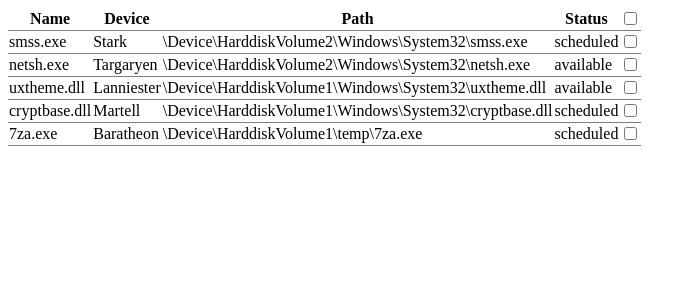
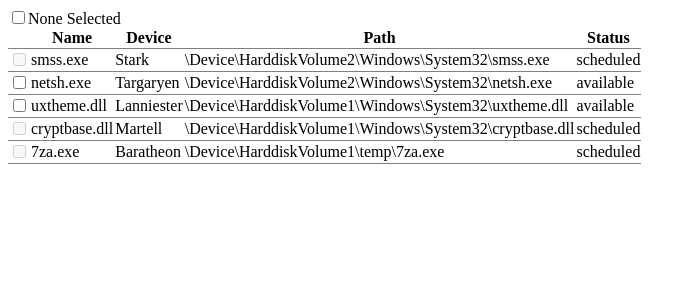
Before and after one commit to dineshramevana/demo-table-project, an Angular app: page / in a window 1280 px wide. Shown: the top 300 px of the page, without its empty margins (0-696 px from the left). Built offline with nearby package versions, Linux system fonts and the light colour scheme.

Commit message:
added header to display selected count and disable non available items

```diff
--- a/src/app/shared/components/dynamic-table/dynamic-table.component.html
+++ b/src/app/shared/components/dynamic-table/dynamic-table.component.html
@@ -1,25 +1,29 @@
 <div class="table-wrapper">
+    <div>
+        <input type="checkbox" [checked]="isAllSelected()" (change)="selectAll($event)" />
+        <span *ngIf="itemsSelected">Selected {{itemsSelected}}</span>
+        <span *ngIf="!itemsSelected">None Selected</span>
+
+    </div>
     <table class="table pd-b-5">
         <thead>
             <tr>
+                <th></th>
                 <th>Name</th>
                 <th>Device</th>
                 <th>Path</th>
                 <th>Status</th>
-                <th>
-                    <input type="checkbox" [checked]="isAllSelected()" (change)="selectAll($event)"/>
-                </th>
             </tr>
         </thead>
         <tbody>
             <tr *ngFor="let item of data;let ind = index">
+                <td>
+                    <input [disabled]="item.status !== 'available'" type="checkbox" value="{{ind}}" [(ngModel)]="item.state" />
+                </td>
                 <td>{{item.name}}</td>
                 <td>{{item.device}}</td>
                 <td>{{item.path}}</td>
                 <td>{{item.status}}</td>
-                <td>
-                    <input type="checkbox" value="{{ind}}" [(ngModel)]="item.state"/>
-                </td>
             </tr>
     </table>
 </div>
--- a/src/app/shared/components/dynamic-table/dynamic-table.component.ts
+++ b/src/app/shared/components/dynamic-table/dynamic-table.component.ts
@@ -21,4 +21,8 @@ export class DynamicTableComponent implements OnInit {
   isAllSelected() {
     return this.data.every((item: DeviceExecutableFiles) => item.state as boolean);
   }
+
+  get itemsSelected(): number {
+    return this.data.filter((x) => x.state).length;
+  }
 }
```
